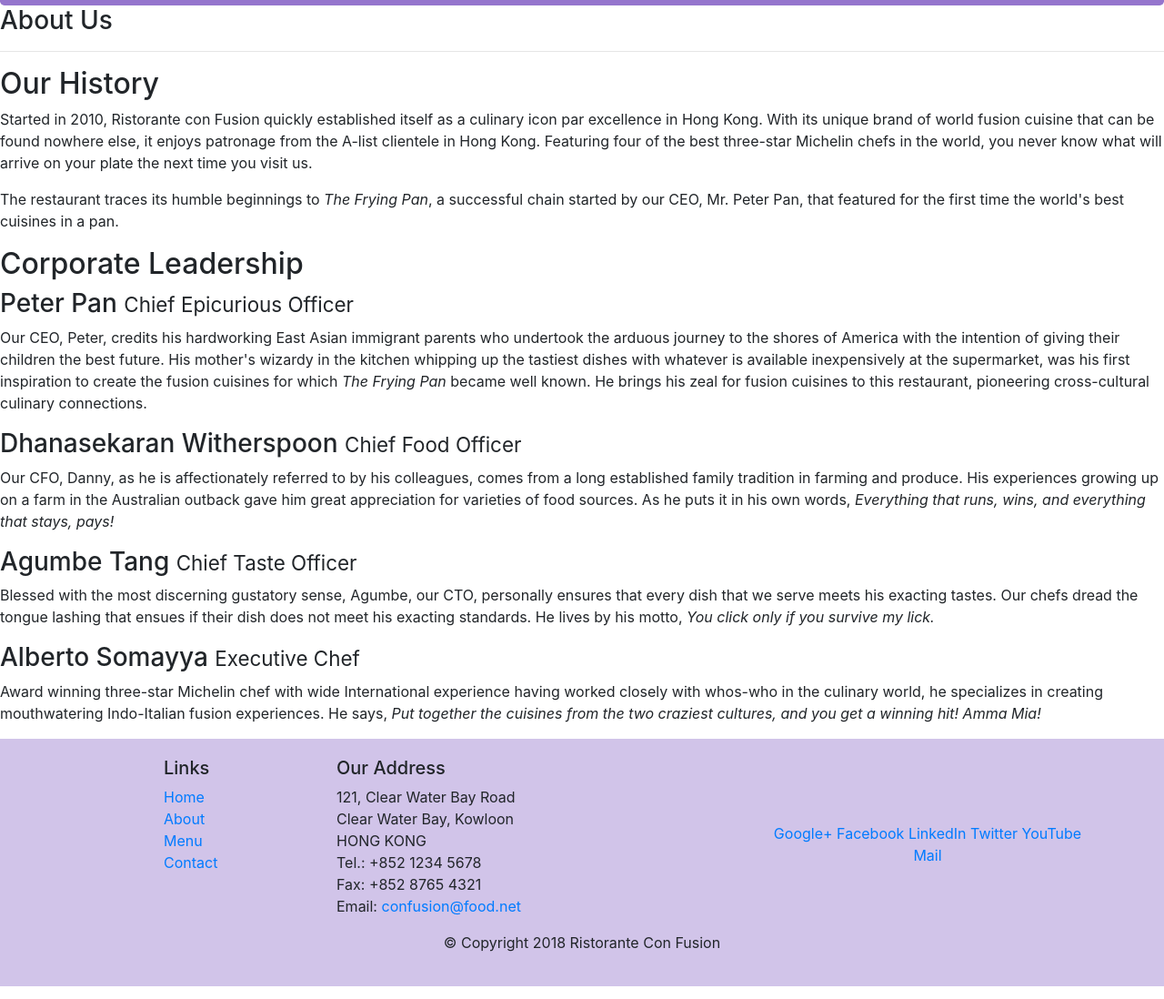
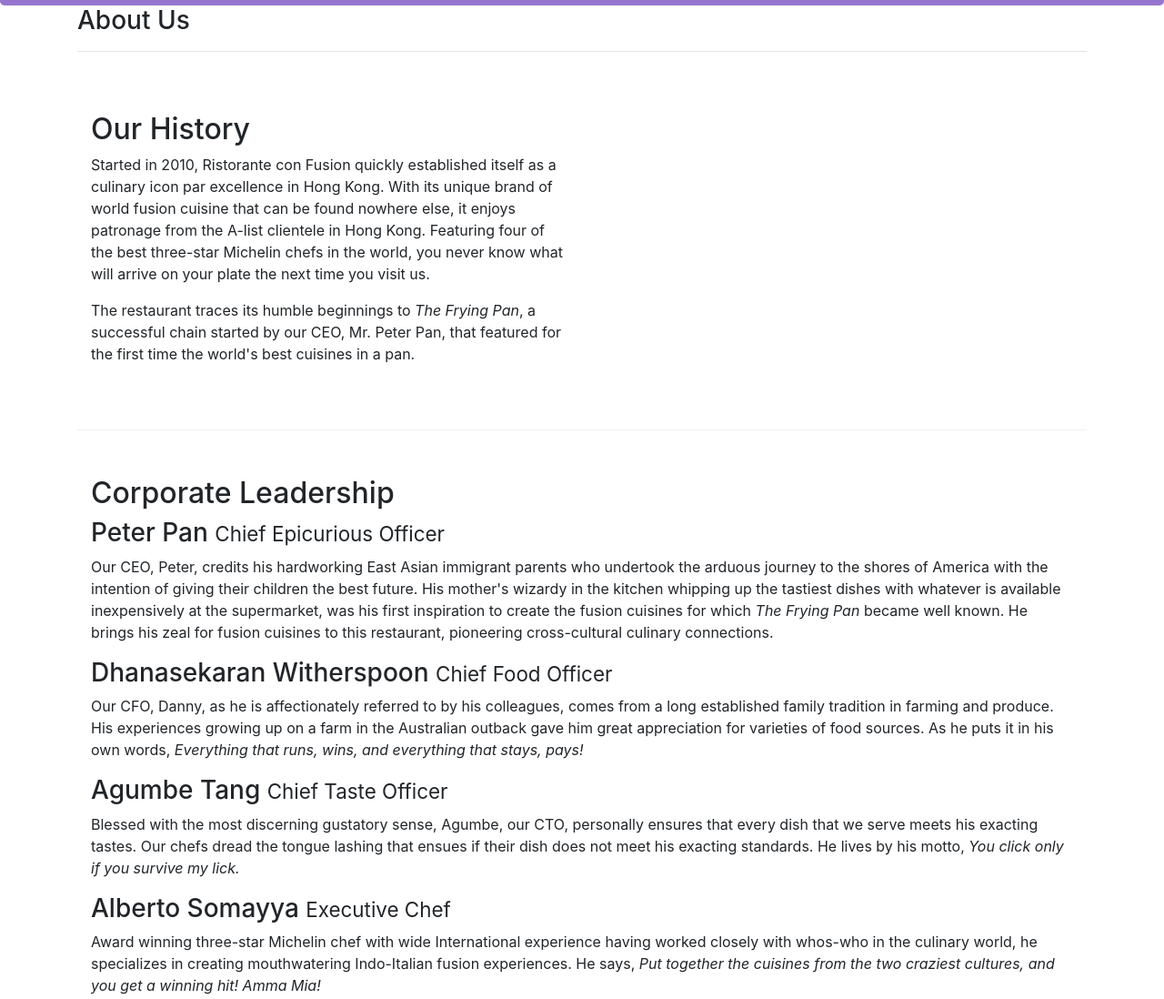
Before and after one commit to savorypancakes/Assignment, a website: page aboutus.html in a window 1280 px wide. Shown: the part 278-1376 px from the top of the page at 91% size. Drawn offline with nearby package versions, Linux system fonts and the light colour scheme.

Commit message:
Finalize

```diff
--- a/aboutus.html
+++ b/aboutus.html
@@ -28,16 +28,16 @@
         </div>
     </header>
 
-    <div>
-        <div>
-            <div>
+    <div class = "container">
+        <div class = "row">
+            <div class = "col-12">
                <h3>About Us</h3>
                <hr>
             </div>
         </div>
 
-        <div>
-            <div>
+        <div class = "row row-content">
+            <div class="col-12 col-sm-6">
                 <h2>Our History</h2>
                 <p>Started in 2010, Ristorante con Fusion quickly established itself as a culinary icon par excellence in Hong Kong. With its unique brand of world fusion cuisine that can be found nowhere else, it enjoys patronage from the A-list clientele in Hong Kong.  Featuring four of the best three-star Michelin chefs in the world, you never know what will arrive on your plate the next time you visit us.</p>
                 <p>The restaurant traces its humble beginnings to <em>The Frying Pan</em>, a successful chain started by our CEO, Mr. Peter Pan, that featured for the first time the world's best cuisines in a pan.</p>
@@ -47,17 +47,25 @@
         </div>
 
 
-        <div>
-            <div>
+        <div class = "row row-content">
+            <div class = "col-12">
                 <h2>Corporate Leadership</h2>
                 <h3>Peter Pan <small>Chief Epicurious Officer</small></h3>
+                <div class = "d-none d-sm-block">
                 <p>Our CEO, Peter, credits his hardworking East Asian immigrant parents who undertook the arduous journey to the shores of America with the intention of giving their children the best future. His mother's wizardy in the kitchen whipping up the tastiest dishes with whatever is available inexpensively at the supermarket, was his first inspiration to create the fusion cuisines for which <em>The Frying Pan</em> became well known. He brings his zeal for fusion cuisines to this restaurant, pioneering cross-cultural culinary connections.</p>
+                </div>
                 <h3>Dhanasekaran Witherspoon <small>Chief Food Officer</small></h3>
+                <div class = "d-none d-sm-block">
                 <p>Our CFO, Danny, as he is affectionately referred to by his colleagues, comes from a long established family tradition in farming and produce. His experiences growing up on a farm in the Australian outback gave him great appreciation for varieties of food sources. As he puts it in his own words, <em>Everything that runs, wins, and everything that stays, pays!</em></p>
+                </div>
                 <h3>Agumbe Tang <small>Chief Taste Officer</small></h3>
+                <div class = "d-none d-sm-block">
                 <p>Blessed with the most discerning gustatory sense, Agumbe, our CTO, personally ensures that every dish that we serve meets his exacting tastes. Our chefs dread the tongue lashing that ensues if their dish does not meet his exacting standards. He lives by his motto, <em>You click only if you survive my lick.</em></p>
+                </div>
                 <h3>Alberto Somayya <small>Executive Chef</small></h3>
+                <div class = "d-none d-sm-block">
                 <p>Award winning three-star Michelin chef with wide International experience having worked closely with whos-who in the culinary world, he specializes in creating mouthwatering Indo-Italian fusion experiences. He says, <em>Put together the cuisines from the two craziest cultures, and you get a winning hit! Amma Mia!</em></p>
+                </div>
             </div>
        </div>
 
```
Also changed, not shown: 1 other file.
